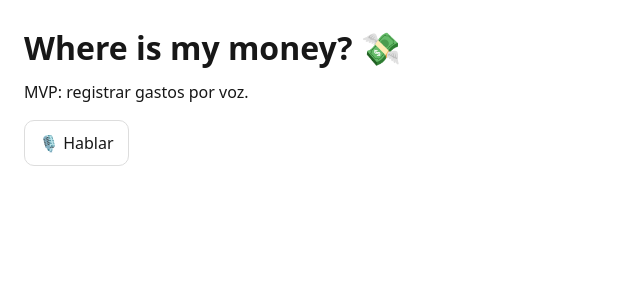
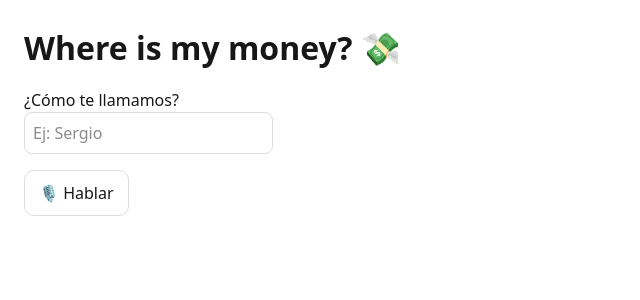
Before and after one commit to sergio-medina-system/where-is-my-money-ai, a Next.js app: page / in a window 1280 px wide. Shown: the top 300 px of the page, without its empty margins (0-640 px from the left). Built offline with nearby package versions, Linux system fonts and the light colour scheme.

Commit message:
Persist userId and nickname in localStorage

```diff
--- a/app/api/chat/route.ts
+++ b/app/api/chat/route.ts
@@ -8,13 +8,10 @@ const client = new OpenAI({
 export async function POST(request: Request) {
   try {
     const body = await request.json();
-    const text = body?.text;
+    const { text, userId } = body;
 
-    if (!text || typeof text !== "string") {
-      return NextResponse.json(
-        { error: "Falta el campo 'text' (string)" },
-        { status: 400 },
-      );
+    if (!userId || typeof userId !== "string") {
+      return NextResponse.json({ error: "Falta userId" }, { status: 400 });
     }
 
     const schema = {
--- a/app/page.tsx
+++ b/app/page.tsx
@@ -1,6 +1,6 @@
 "use client";
 
-import { useState } from "react";
+import { useState, useEffect } from "react";
 
 type Expense = {
   amount: number;
@@ -10,26 +10,53 @@ type Expense = {
   date: string;
 };
 
+const loadNickname = () =>
+  typeof window === "undefined" ? null : localStorage.getItem("nickname");
+
+const saveNickname = (v: string) => localStorage.setItem("nickname", v);
+
 export default function Home() {
   const [transcript, setTranscript] = useState("");
   const [expense, setExpense] = useState<Expense | null>(null);
   const [loading, setLoading] = useState(false);
   const [error, setError] = useState("");
+  const [nickname, setNickname] = useState<string | null>(null);
+
+  useEffect(() => {
+    setNickname(loadNickname());
+  }, []);
+
+  function getOrCreateUserId() {
+    if (typeof window === "undefined") return null;
+
+    let userId = localStorage.getItem("userId");
+    if (!userId) {
+      userId = crypto.randomUUID();
+      localStorage.setItem("userId", userId);
+    }
+    return userId;
+  }
 
   async function sendToAI(text: string) {
     setLoading(true);
     setError("");
     setExpense(null);
 
+    const userId = getOrCreateUserId();
+    if (!userId) {
+      setError("No se pudo obtener el usuario");
+      setLoading(false);
+      return;
+    }
+
     try {
       const res = await fetch("/api/chat", {
         method: "POST",
         headers: { "Content-Type": "application/json" },
-        body: JSON.stringify({ text }),
+        body: JSON.stringify({ text, userId }),
       });
 
       const data = await res.json();
-
       if (!res.ok) {
         setError(data?.detail || data?.error || "Error llamando a /api/chat");
         return;
@@ -69,12 +96,37 @@ export default function Home() {
   return (
     <main style={{ padding: 24, fontFamily: "system-ui", maxWidth: 720 }}>
       <h1 style={{ fontSize: 32, fontWeight: 700 }}>Where is my money? 💸</h1>
-      <p style={{ marginTop: 8, fontSize: 16 }}>
-        MVP: registrar gastos por voz.
-      </p>
+
+      {nickname && (
+        <p>
+          Hola, <strong>{nickname}</strong> 👋
+        </p>
+      )}
+
+      {!nickname && (
+        <div style={{ marginTop: 16 }}>
+          <p>¿Cómo te llamamos?</p>
+          <input
+            placeholder="Ej: Sergio"
+            onBlur={(e) => {
+              const v = e.target.value.trim();
+              if (v) {
+                saveNickname(v);
+                setNickname(v);
+              }
+            }}
+            style={{
+              padding: 8,
+              borderRadius: 8,
+              border: "1px solid #ddd",
+            }}
+          />
+        </div>
+      )}
 
       <button
         onClick={onSpeakClick}
+        disabled={loading}
         style={{
           marginTop: 16,
           padding: "10px 14px",
@@ -83,7 +135,6 @@ export default function Home() {
           cursor: "pointer",
           fontSize: 16,
         }}
-        disabled={loading}
       >
         {loading ? "Procesando..." : "🎙️ Hablar"}
       </button>
@@ -109,17 +160,17 @@ export default function Home() {
             borderRadius: 12,
           }}
         >
-          <h2 style={{ margin: 0, fontSize: 18 }}>✅ Gasto detectado</h2>
-          <p style={{ margin: "8px 0 0" }}>
+          <h2>✅ Gasto detectado</h2>
+          <p>
             <strong>Monto:</strong> {expense.amount} {expense.currency}
           </p>
-          <p style={{ margin: "6px 0 0" }}>
+          <p>
             <strong>Categoría:</strong> {expense.category}
           </p>
-          <p style={{ margin: "6px 0 0" }}>
+          <p>
             <strong>Descripción:</strong> {expense.description}
           </p>
-          <p style={{ margin: "6px 0 0" }}>
+          <p>
             <strong>Fecha:</strong> {expense.date}
           </p>
         </div>
```
